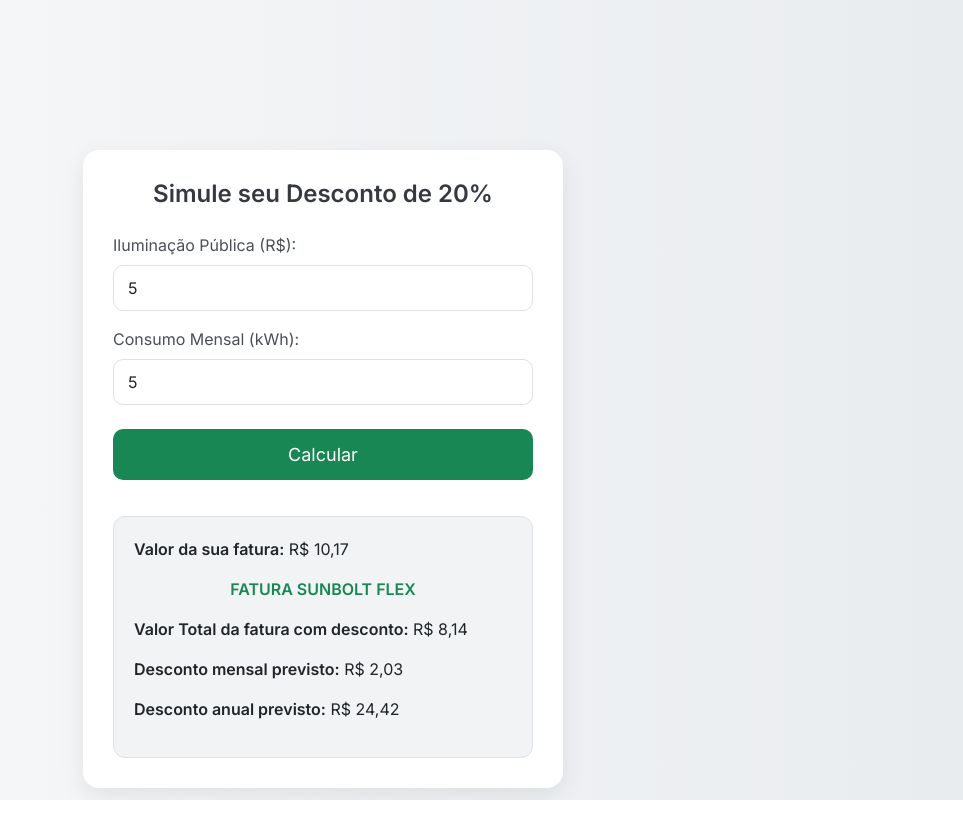
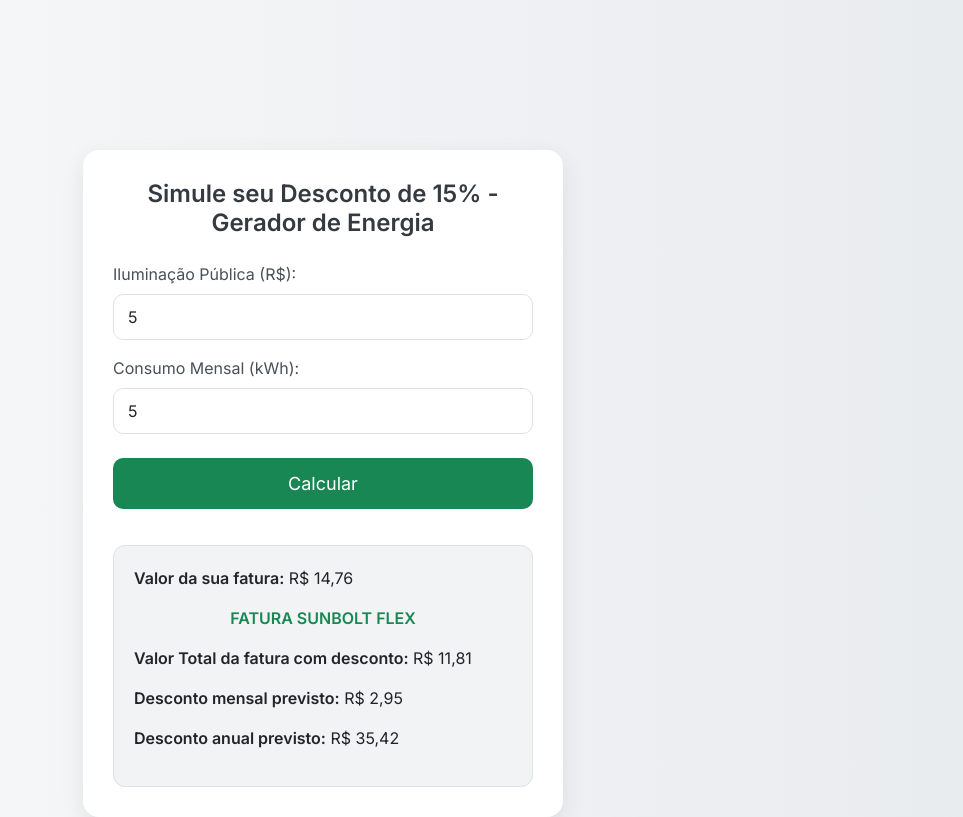
Before and after one commit to sunboltflex/simulador-energia-20, a plain HTML site: page index.html in a window 1280 px wide. Both pictures are taken after typing "5", "5" into the empty fields and a click on the button "Calcular". Shown: the whole page, without its empty margins (317-1280 px from the left). Drawn offline with nearby package versions, Linux system fonts and the light colour scheme.

Commit message:
Update index.html

```diff
--- a/index.html
+++ b/index.html
@@ -120,7 +120,7 @@
   <div class="top-image"></div>
 
   <div class="card">
-    <h2>Simule seu Desconto de 20%</h2>
+    <h2>Simule seu Desconto de 15% - Gerador de Energia</h2>
 
     <div class="mb-3">
       <label for="iluminacao" class="form-label">Iluminação Pública (R$):</label>
@@ -158,8 +158,10 @@
       const tarifaTUSD = 0.6098;
       const adcBandeira = 0.10328;
       const desconto = 0.20;
+      const tarifaAFTE = 0.31672;
+      const tarifaAFTUSD = 0.60049;
 
-      const valorConsumo = (consumo * (tarifaTE + tarifaTUSD)) + (consumo * adcBandeira);
+      const valorConsumo = (consumo * (tarifaTE + tarifaTUSD + tarifaAFTE + tarifaAFTUSD)) + (consumo * adcBandeira);
       const valorTotal = valorConsumo + iluminacao;
       const valorComDesconto = valorTotal * desconto;
       const valorDescFatura = valorTotal - valorComDesconto;
```
